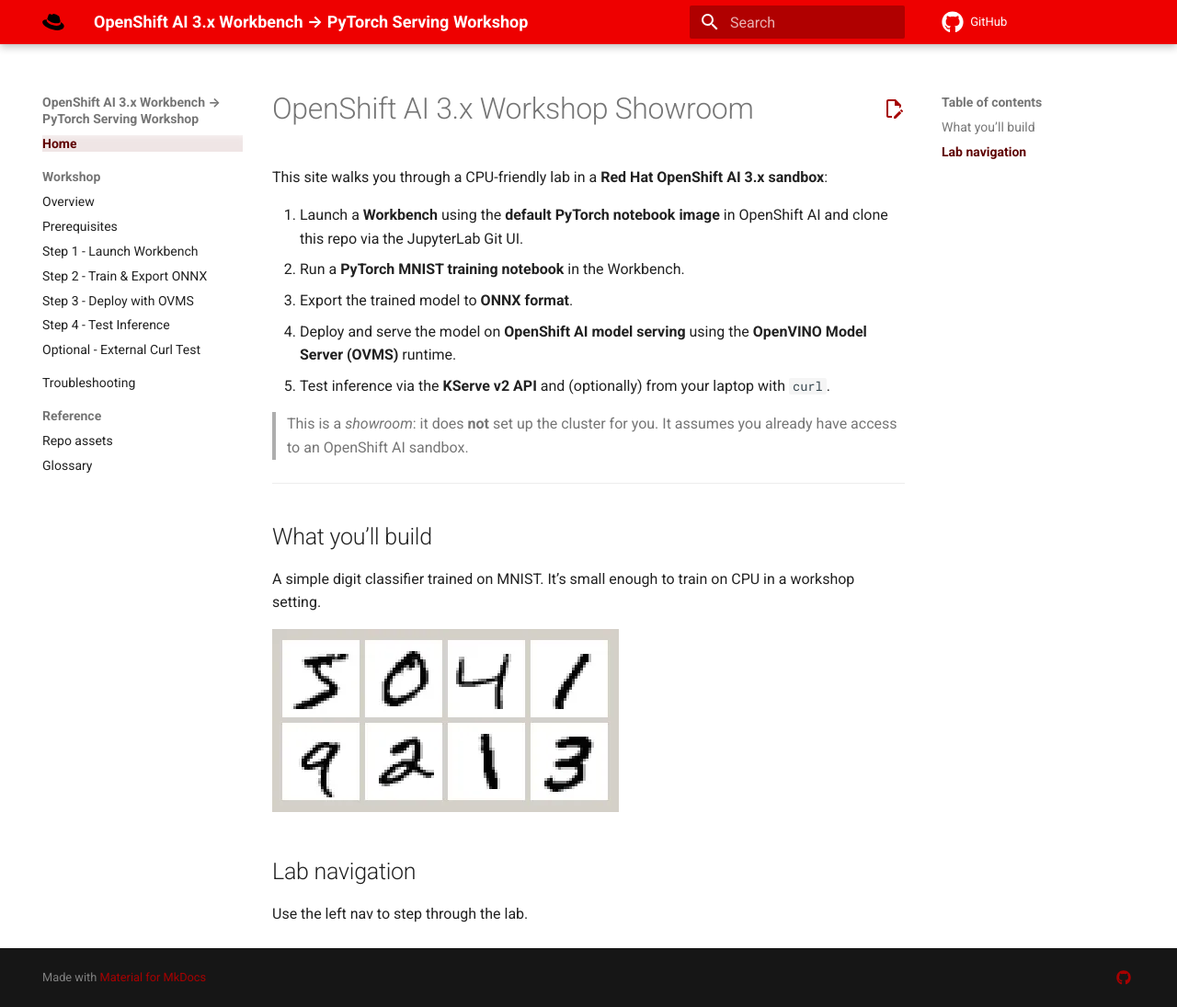
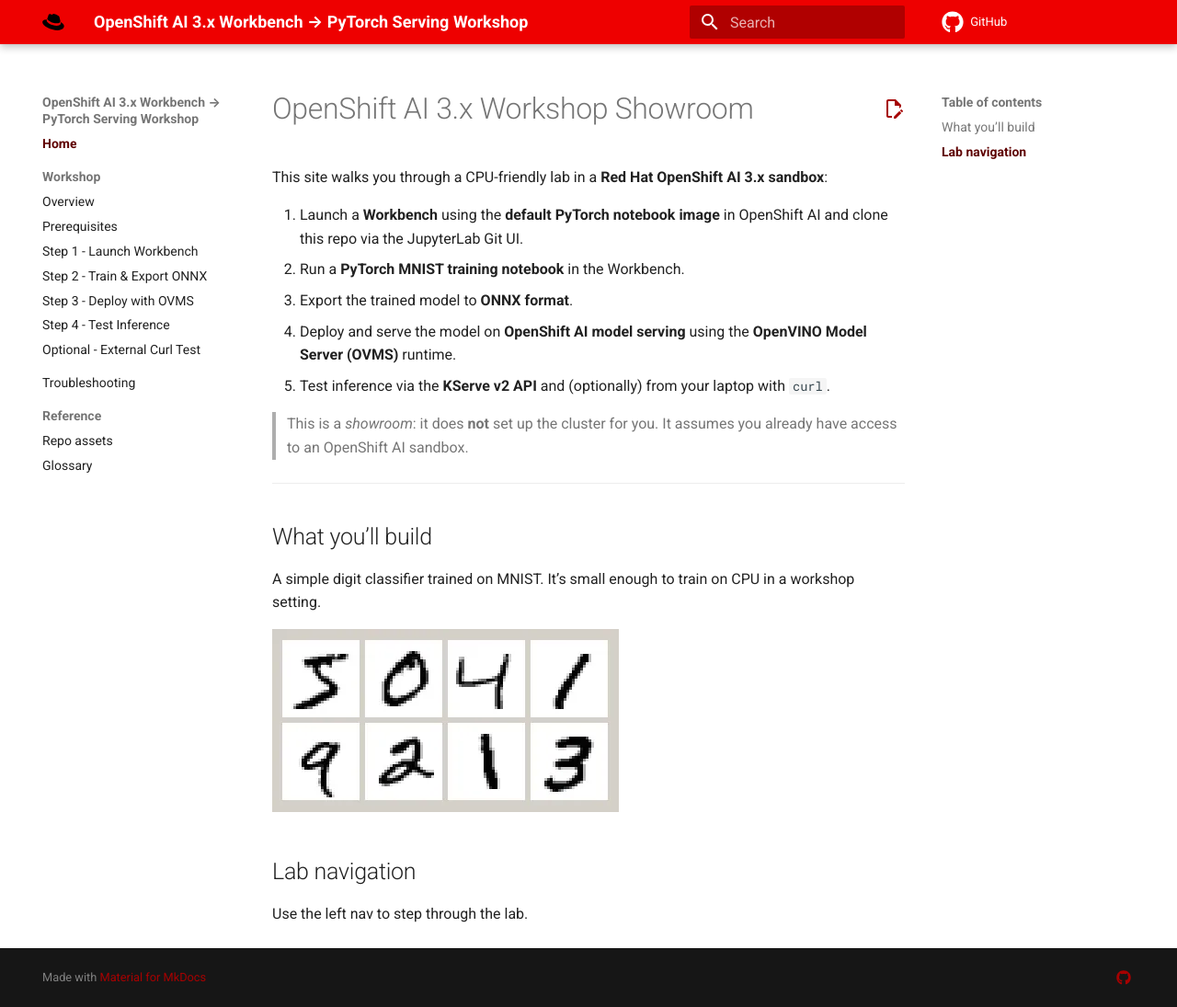
Before and after one commit to rh-aiservices-bu/hello-world-NN, an MkDocs documentation site: the page built from docs/index.md, in a window 1280 px wide and 1095 px high. Shown: the whole window at 92% size. Built offline with MkDocs 1.6.1 and Material for MkDocs 9.7.7, drawn with Linux system fonts in a browser that asks for light colours; comment, search, counter and statistics services are not loaded.

Commit message:
update: general style changes

```diff
--- a/docs/stylesheets/custom.css
+++ b/docs/stylesheets/custom.css
@@ -1,4 +1,4 @@
-/* Red Hat branding */
+/* Red Hat branding - Header */
 .md-header {
   background-color: #ee0000 !important;
 }
@@ -7,26 +7,19 @@
   background-color: #ee0000 !important;
 }
 
-/* Active/selected navigation item - dark red */
-.md-nav__item--active > .md-nav__link,
+/* SIDEBAR NAVIGATION - Selected/Active Page (dark red) */
 .md-nav__link--active,
-.md-nav__item .md-nav__link--active {
+.md-nav__item--active > .md-nav__link {
   color: #5f0000 !important;
-  font-weight: bold;
+  font-weight: bold !important;
 }
 
-/* Sidebar navigation items - selected background */
-.md-nav__item--active {
-  background-color: rgba(95, 0, 0, 0.1) !important;
-}
-
-/* Navigation link hover - medium red */
-.md-nav__link:hover,
-.md-nav__item .md-nav__link:hover {
+/* SIDEBAR NAVIGATION - Hover (medium red) */
+.md-nav__link:hover {
   color: #a60000 !important;
 }
 
-/* Primary color for links in content */
+/* Links in content area */
 .md-typeset a {
   color: #a60000 !important;
 }
@@ -35,17 +28,7 @@
   color: #5f0000 !important;
 }
 
-/* Code copy button and other interactive elements hover */
+/* Code copy button hover */
 .md-clipboard:hover {
   color: #a60000 !important;
 }
-
-/* Tab navigation active state */
-.md-tabs__link--active {
-  color: #5f0000 !important;
-}
-
-/* Focus states */
-.md-nav__link:focus {
-  color: #5f0000 !important;
-}
```
